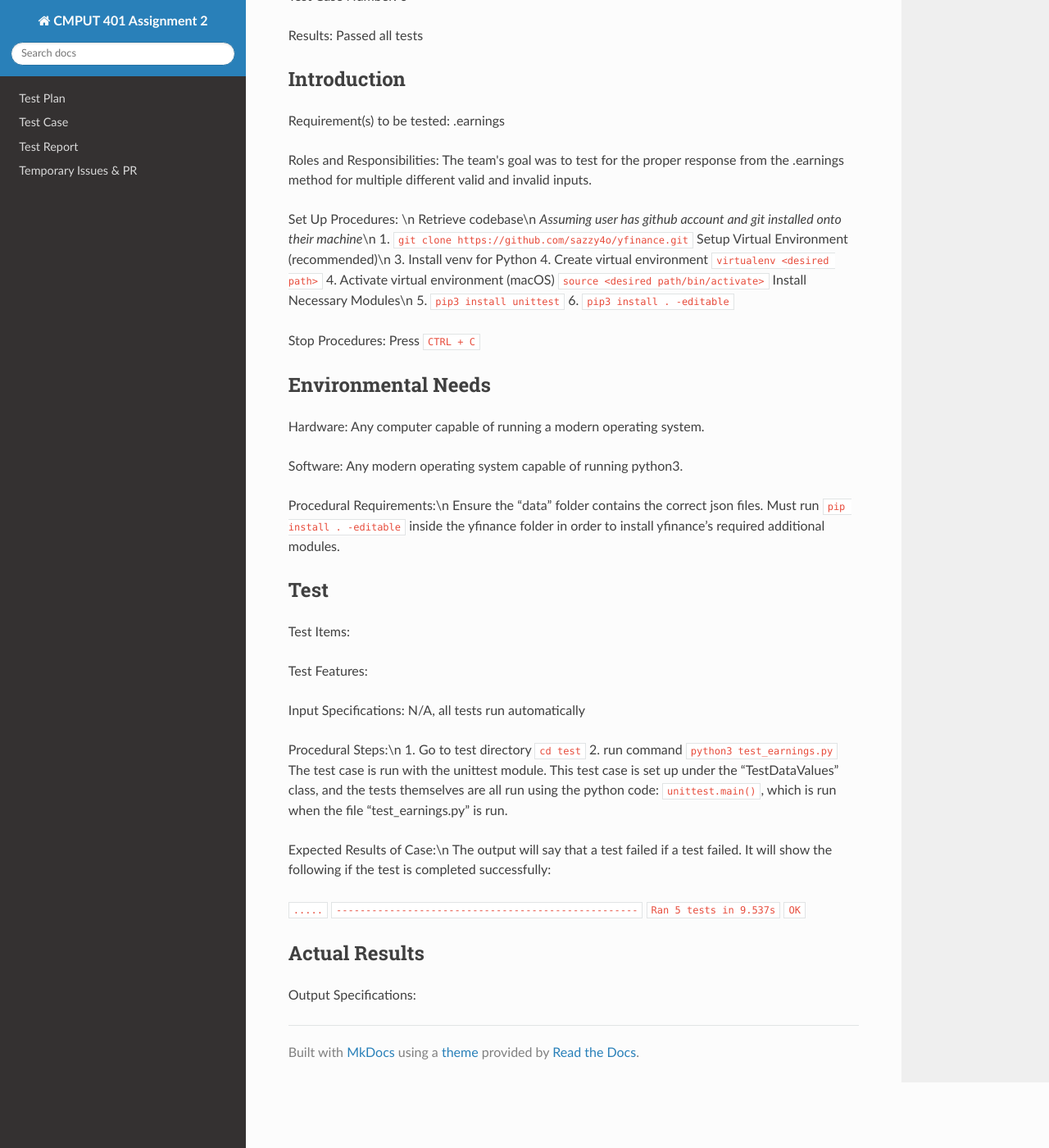
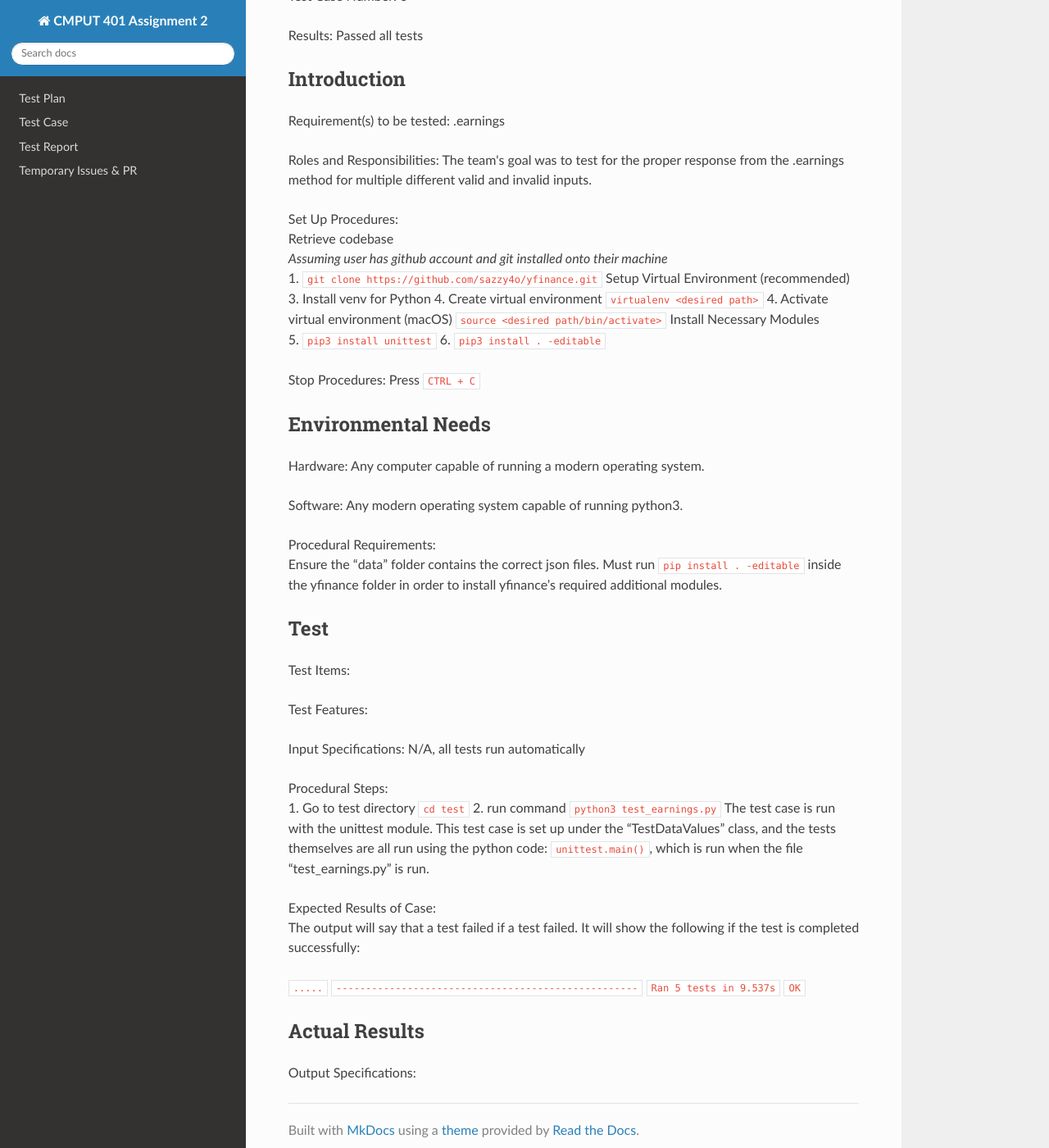
Before and after one commit to ranaroussi/yfinance, an MkDocs documentation site: the page built from docs/docs/testcase_report.md, in a window 1280 px wide and 1400 px high, scrolled down 448 px. Shown: the whole window at 82% size. Built offline with MkDocs 1.6.1, drawn with Linux system fonts in a browser that asks for light colours; nearby versions of some CDN libraries.

```diff
--- a/docs/docs/testcase_report.md
+++ b/docs/docs/testcase_report.md
@@ -19,17 +19,17 @@ Requirement(s) to be tested: .earnings
 
 Roles and Responsibilities: The team's goal was to test for the proper response from the .earnings method for multiple different valid and invalid inputs.
 
-Set Up Procedures: \n
-Retrieve codebase\n
-*Assuming user has github account and git installed onto their machine*\n
+Set Up Procedures:<br>
+Retrieve codebase<br>
+*Assuming user has github account and git installed onto their machine*<br>
 1. `git clone https://github.com/sazzy4o/yfinance.git`
-Setup Virtual Environment (recommended)\n
+Setup Virtual Environment (recommended)<br>
 3. Install venv for Python
 4. Create virtual environment
 `virtualenv <desired path>`
 4. Activate virtual environment (macOS)
 `source <desired path/bin/activate>`
-Install Necessary Modules\n
+Install Necessary Modules<br>
 5. `pip3 install unittest`
 6. `pip3 install . -editable`
 
@@ -40,7 +40,7 @@ Hardware: Any computer capable of running a modern operating system.
 
 Software: Any modern operating system capable of running python3.
 
-Procedural Requirements:\n
+Procedural Requirements:<br>
 Ensure the “data” folder contains the correct json files. Must run `pip install . -editable` inside the yfinance folder in order to install yfinance’s required additional modules.
 
 ## Test
@@ -50,12 +50,12 @@ Test Features:
 
 Input Specifications: N/A, all tests run automatically
 
-Procedural Steps:\n
+Procedural Steps:<br>
 1. Go to test directory `cd test`
 2. run command `python3 test_earnings.py`
 The test case is run with the unittest module. This test case is set up under the “TestDataValues” class, and the tests themselves are all run using the python code: `unittest.main()`, which is run when the file “test_earnings.py” is run.
 
-Expected Results of Case:\n
+Expected Results of Case:<br>
 The output will say that a test failed if a test failed. It will show the following if the test is completed successfully:
 
 `.....`
```
